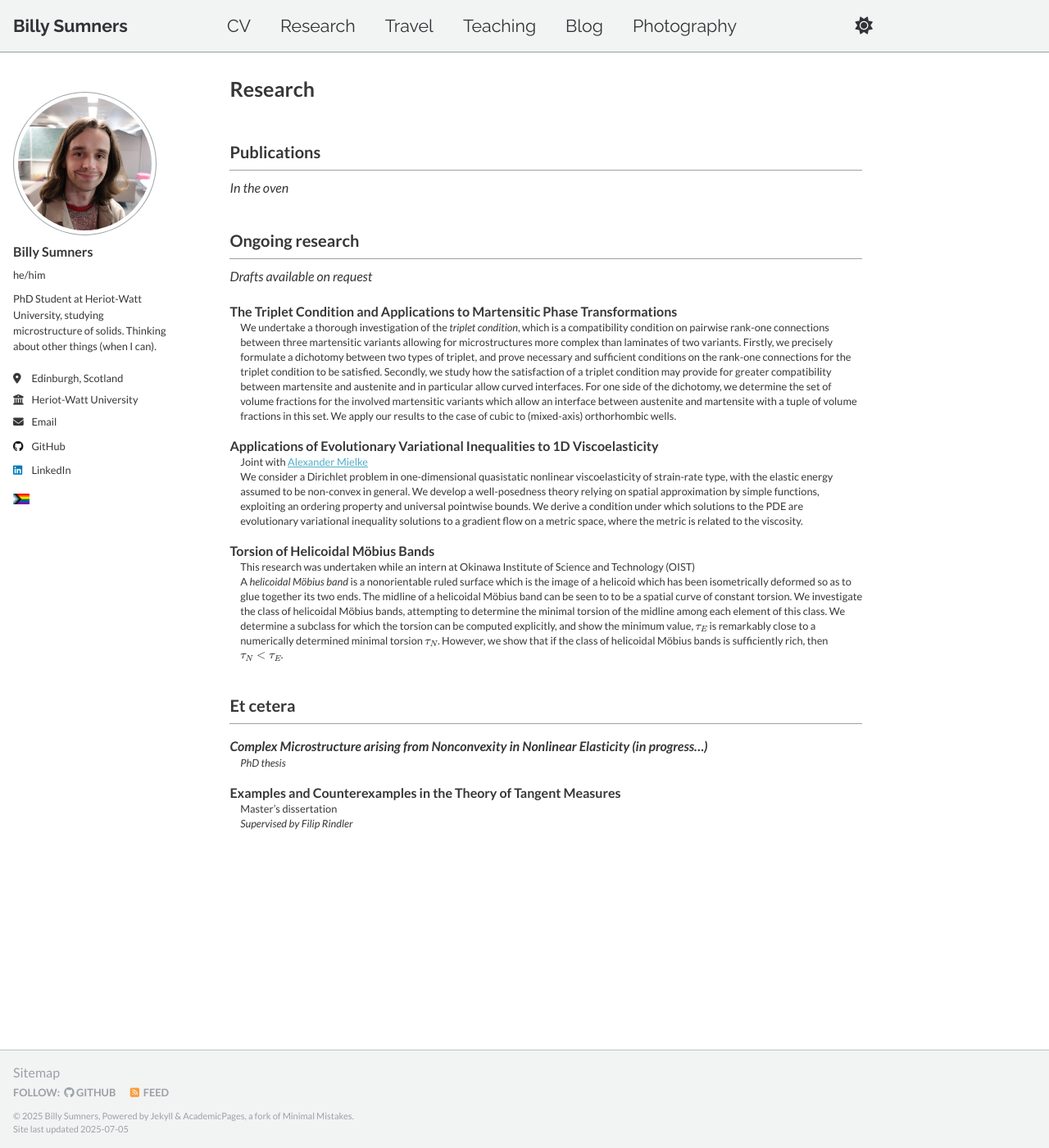
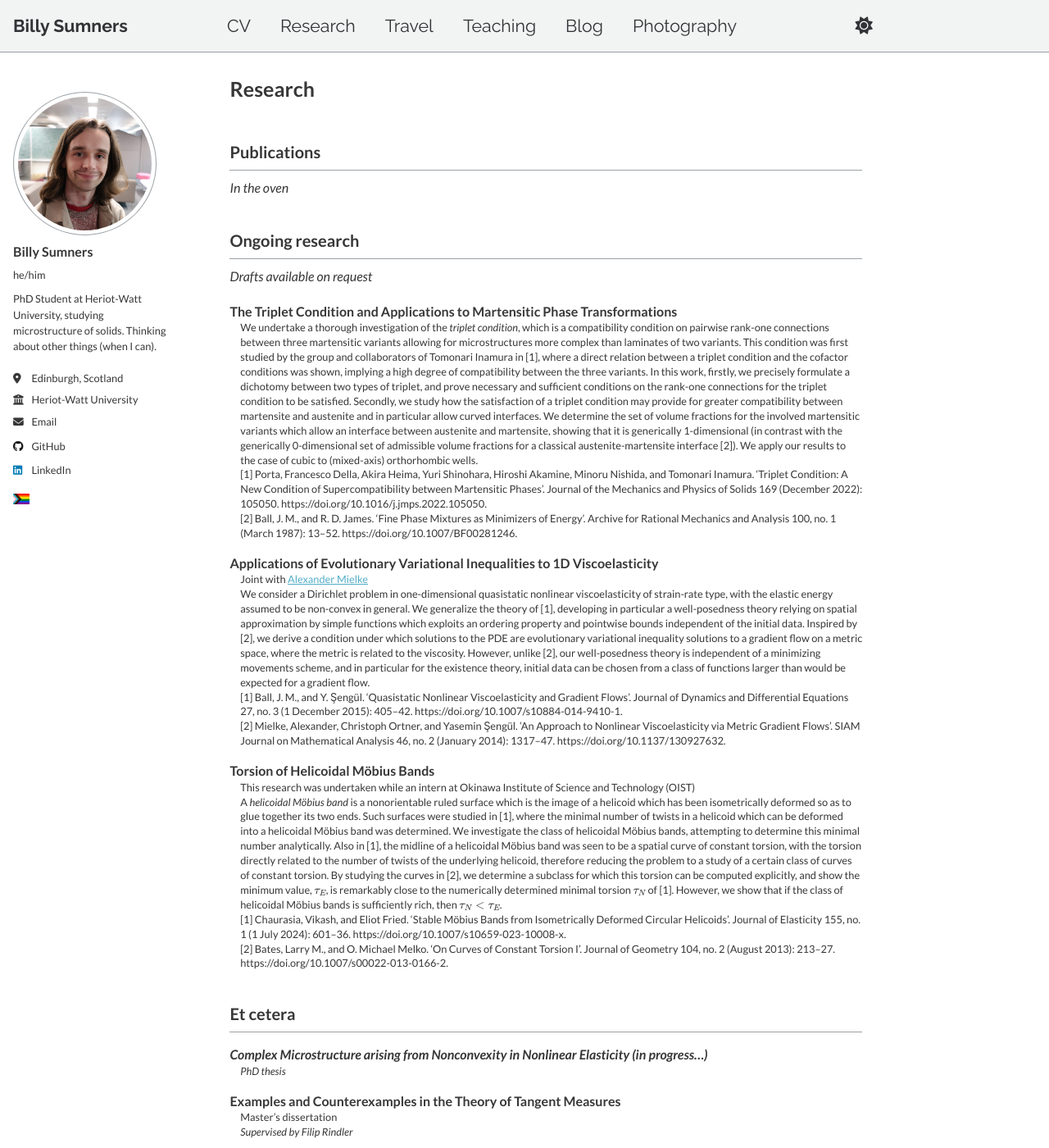
Before and after one commit to wbsumners/wbsumners.github.io, a Jekyll site: the page built from _pages/research.md, in a window 1280 px wide and 1400 px high. Shown: the whole window at 82% size. Built offline with Jekyll 4.4.1, drawn with Linux system fonts in a browser that asks for light colours.

Commit message:
Update research page, providing references and expanding abstracts.

```diff
--- a/_pages/research.md
+++ b/_pages/research.md
@@ -14,15 +14,21 @@ _In the oven_
 _Drafts available on request_
 
 The Triplet Condition and Applications to Martensitic Phase Transformations
-: We undertake a thorough investigation of the _triplet condition_, which is a compatibility condition on pairwise rank-one connections between three martensitic variants allowing for microstructures more complex than laminates of two variants. Firstly, we precisely formulate a dichotomy between two types of triplet, and prove necessary and sufficient conditions on the rank-one connections for the triplet condition to be satisfied. Secondly, we study how the satisfaction of a triplet condition may provide for greater compatibility between martensite and austenite and in particular allow curved interfaces. For one side of the dichotomy, we determine the set of volume fractions for the involved martensitic variants which allow an interface between austenite and martensite with a tuple of volume fractions in this set. We apply our results to the case of cubic to (mixed-axis) orthorhombic wells.
+: We undertake a thorough investigation of the _triplet condition_, which is a compatibility condition on pairwise rank-one connections between three martensitic variants allowing for microstructures more complex than laminates of two variants. This condition was first studied by the group and collaborators of Tomonari Inamura in [1], where a direct relation between a triplet condition and the cofactor conditions was shown, implying a high degree of compatibility between the three variants. In this work, firstly, we precisely formulate a dichotomy between two types of triplet, and prove necessary and sufficient conditions on the rank-one connections for the triplet condition to be satisfied. Secondly, we study how the satisfaction of a triplet condition may provide for greater compatibility between martensite and austenite and in particular allow curved interfaces. We determine the set of volume fractions for the involved martensitic variants which allow an interface between austenite and martensite, showing that it is generically 1-dimensional (in contrast with the generically 0-dimensional set of admissible volume fractions for a classical austenite-martensite interface [2]). We apply our results to the case of cubic to (mixed-axis) orthorhombic wells.
+: [1] Porta, Francesco Della, Akira Heima, Yuri Shinohara, Hiroshi Akamine, Minoru Nishida, and Tomonari Inamura. ‘Triplet Condition: A New Condition of Supercompatibility between Martensitic Phases’. Journal of the Mechanics and Physics of Solids 169 (December 2022): 105050. https://doi.org/10.1016/j.jmps.2022.105050.
+: [2] Ball, J. M., and R. D. James. ‘Fine Phase Mixtures as Minimizers of Energy’. Archive for Rational Mechanics and Analysis 100, no. 1 (March 1987): 13–52. https://doi.org/10.1007/BF00281246.
 
 Applications of Evolutionary Variational Inequalities to 1D Viscoelasticity
 : Joint with [Alexander Mielke](https://www.wias-berlin.de/people/mielke/?lang=1)
-: We consider a Dirichlet problem in one-dimensional quasistatic nonlinear viscoelasticity of strain-rate type, with the elastic energy assumed to be non-convex in general. We develop a well-posedness theory relying on spatial approximation by simple functions, exploiting an ordering property and universal pointwise bounds. We derive a condition under which solutions to the PDE are evolutionary variational inequality solutions to a gradient flow on a metric space, where the metric is related to the viscosity.
+: We consider a Dirichlet problem in one-dimensional quasistatic nonlinear viscoelasticity of strain-rate type, with the elastic energy assumed to be non-convex in general. We generalize the theory of [1], developing in particular a well-posedness theory relying on spatial approximation by simple functions which exploits an ordering property and pointwise bounds independent of the initial data. Inspired by [2], we derive a condition under which solutions to the PDE are evolutionary variational inequality solutions to a gradient flow on a metric space, where the metric is related to the viscosity. However, unlike [2], our well-posedness theory is independent of a minimizing movements scheme, and in particular for the existence theory, initial data can be chosen from a class of functions larger than would be expected for a gradient flow.
+: [1] Ball, J. M., and Y. Şengül. ‘Quasistatic Nonlinear Viscoelasticity and Gradient Flows’. Journal of Dynamics and Differential Equations 27, no. 3 (1 December 2015): 405–42. https://doi.org/10.1007/s10884-014-9410-1.
+: [2] Mielke, Alexander, Christoph Ortner, and Yasemin Şengül. ‘An Approach to Nonlinear Viscoelasticity via Metric Gradient Flows’. SIAM Journal on Mathematical Analysis 46, no. 2 (January 2014): 1317–47. https://doi.org/10.1137/130927632.
 
 Torsion of Helicoidal Möbius Bands
 : This research was undertaken while an intern at Okinawa Institute of Science and Technology (OIST)
-: A _helicoidal Möbius band_ is a nonorientable ruled surface which is the image of a helicoid which has been isometrically deformed so as to glue together its two ends. The midline of a helicoidal Möbius band can be seen to to be a spatial curve of constant torsion. We investigate the class of helicoidal Möbius bands, attempting to determine the minimal torsion of the midline among each element of this class. We determine a subclass for which the torsion can be computed explicitly, and show the minimum value, \\(\tau_E\\) is remarkably close to a numerically determined minimal torsion \\(\tau_N\\). However, we show that if the class of helicoidal Möbius bands is sufficiently rich, then \\(\tau_N < \tau_E\\).
+: A _helicoidal Möbius band_ is a nonorientable ruled surface which is the image of a helicoid which has been isometrically deformed so as to glue together its two ends. Such surfaces were studied in [1], where the minimal number of twists in a helicoid which can be deformed into a helicoidal Möbius band was determined. We investigate the class of helicoidal Möbius bands, attempting to determine this minimal number analytically. Also in [1], the midline of a helicoidal Möbius band was seen to be a spatial curve of constant torsion, with the torsion directly related to the number of twists of the underlying helicoid, therefore reducing the problem to a study of a certain class of curves of constant torsion. By studying the curves in [2], we determine a subclass for which this torsion can be computed explicitly, and show the minimum value, \\(\tau_E\\), is remarkably close to  the numerically determined minimal torsion \\(\tau_N\\) of [1]. However, we show that if the class of helicoidal Möbius bands is sufficiently rich, then \\(\tau_N < \tau_E\\).
+: [1] Chaurasia, Vikash, and Eliot Fried. ‘Stable Möbius Bands from Isometrically Deformed Circular Helicoids’. Journal of Elasticity 155, no. 1 (1 July 2024): 601–36. https://doi.org/10.1007/s10659-023-10008-x.
+: [2] Bates, Larry M., and O. Michael Melko. ‘On Curves of Constant Torsion I’. Journal of Geometry 104, no. 2 (August 2013): 213–27. https://doi.org/10.1007/s00022-013-0166-2.
 
 ## Et cetera
 
```
